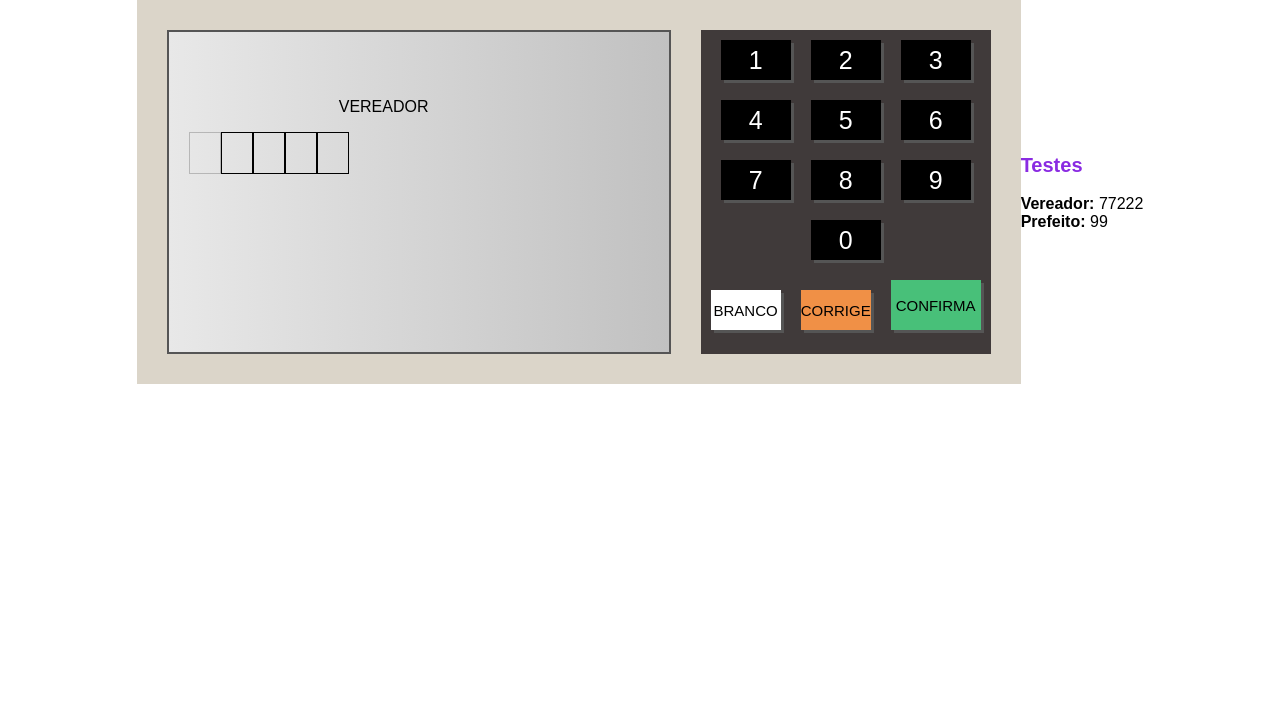
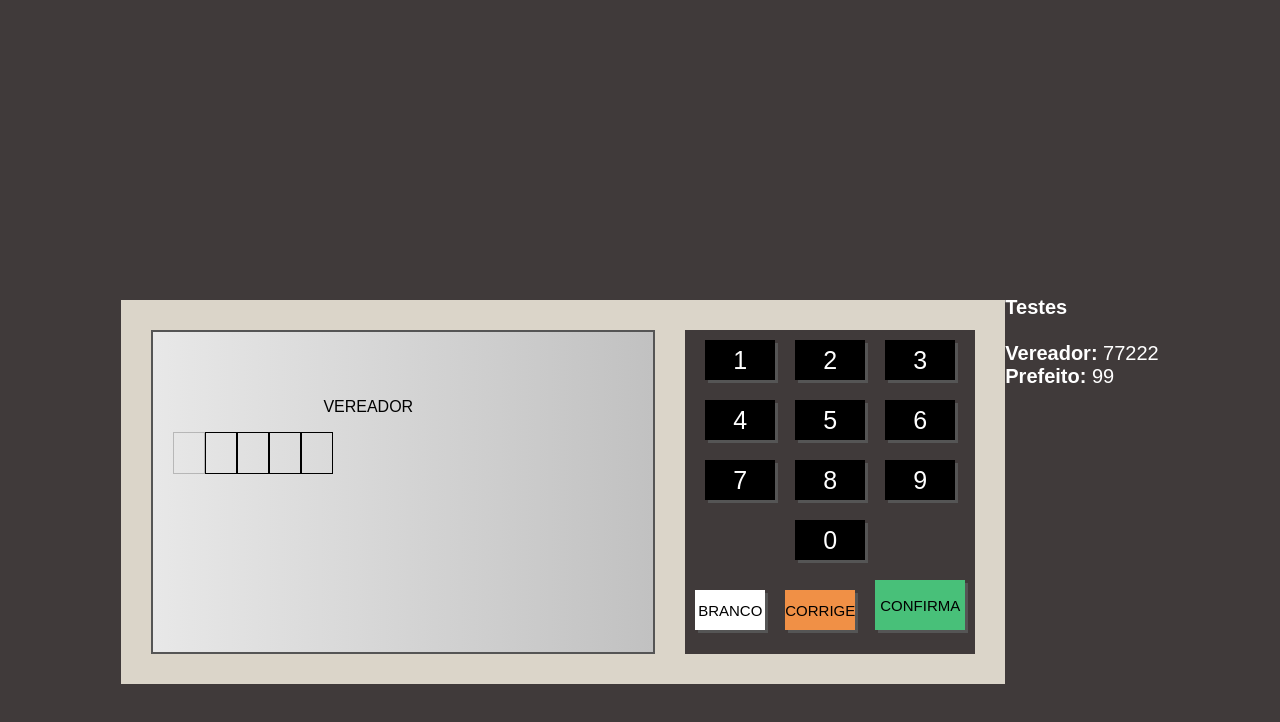
Before and after one commit to TayseRosa/jsEletronicBox, a plain HTML site: page index.html in a window 1280 px wide. Drawn offline with Linux system fonts and the light colour scheme.

Commit message:
Background index

```diff
--- a/index.html
+++ b/index.html
@@ -7,6 +7,7 @@
     <link rel="stylesheet" href="style.css" />
 </head>
 <body>
+    <br><br><br><br>
 
     <div class="urna">
         <div class="tela">
@@ -72,8 +73,8 @@
         </div>
     </div>
 
-    <p>
-        <b style="color:blueviolet; font-size: 20px">Testes</b><br><br>
+    <p  style="color:#fff; font-size: 20px; ">
+        <b>Testes</b><br><br>
         <b>Vereador:</b> 77222 <br>
         <b>Prefeito:</b> 99 <br>
     </p>
--- a/style.css
+++ b/style.css
@@ -10,12 +10,14 @@ body {
     justify-content: center;
     align-items: center;
     font-family: Arial, Helvetica, sans-serif;
+    background-color: #403A3A;
 }
 
 .urna {
     background-color: #dbd5c9;
     padding: 30px;
     display: flex;
+    margin-top:300px;
 }
 .tela {
     width: 500px;
```
Also changed, not shown: 1 other file.
